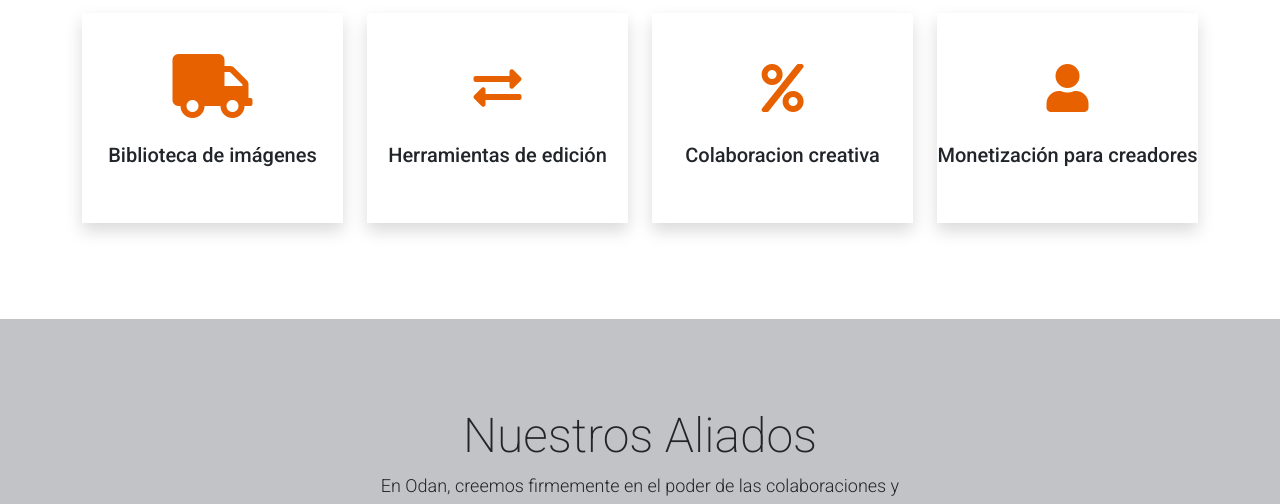
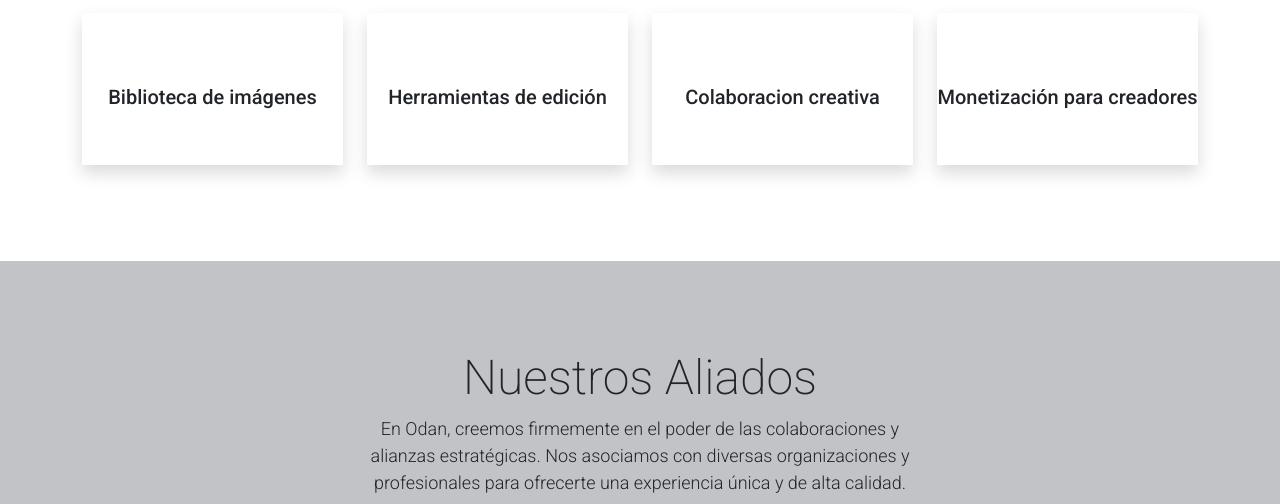
Before and after one commit to Odiveli/ODAN, a plain HTML site: page crear.html in a window 1280 px wide. Shown: the part 862-1366 px from the top of the page. Drawn offline with Linux system fonts and the light colour scheme.

Commit message:
Update crear.html

```diff
--- a/crear.html
+++ b/crear.html
@@ -160,28 +160,28 @@ https://templatemo.com/tm-559-zay-shop
 
             <div class="col-md-6 col-lg-3 pb-5">
                 <div class="h-100 py-5 services-icon-wap shadow">
-                    <div class="h1 text-success text-center"><i class="fa fa-truck fa-lg"></i></div>
+                    <div class="h1 text-success text-center"><i class=""></i></div>
                     <h2 class="h5 mt-4 text-center">Biblioteca de imágenes</h2>
                 </div>
             </div>
 
             <div class="col-md-6 col-lg-3 pb-5">
                 <div class="h-100 py-5 services-icon-wap shadow">
-                    <div class="h1 text-success text-center"><i class="fas fa-exchange-alt"></i></div>
+                    <div class="h1 text-success text-center"><i class=""></i></div>
                     <h2 class="h5 mt-4 text-center">Herramientas de edición</h2>
                 </div>
             </div>
 
             <div class="col-md-6 col-lg-3 pb-5">
                 <div class="h-100 py-5 services-icon-wap shadow">
-                    <div class="h1 text-success text-center"><i class="fa fa-percent"></i></div>
+                    <div class="h1 text-success text-center"><i class=""></i></div>
                     <h2 class="h5 mt-4 text-center">Colaboracion creativa</h2>
                 </div>
             </div>
 
             <div class="col-md-6 col-lg-3 pb-5">
                 <div class="h-100 py-5 services-icon-wap shadow">
-                    <div class="h1 text-success text-center"><i class="fa fa-user"></i></div>
+                    <div class="h1 text-success text-center"><i class=""></i></div>
                     <h2 class="h5 mt-4 text-center">Monetización para creadores</h2>
                 </div>
             </div>
```
